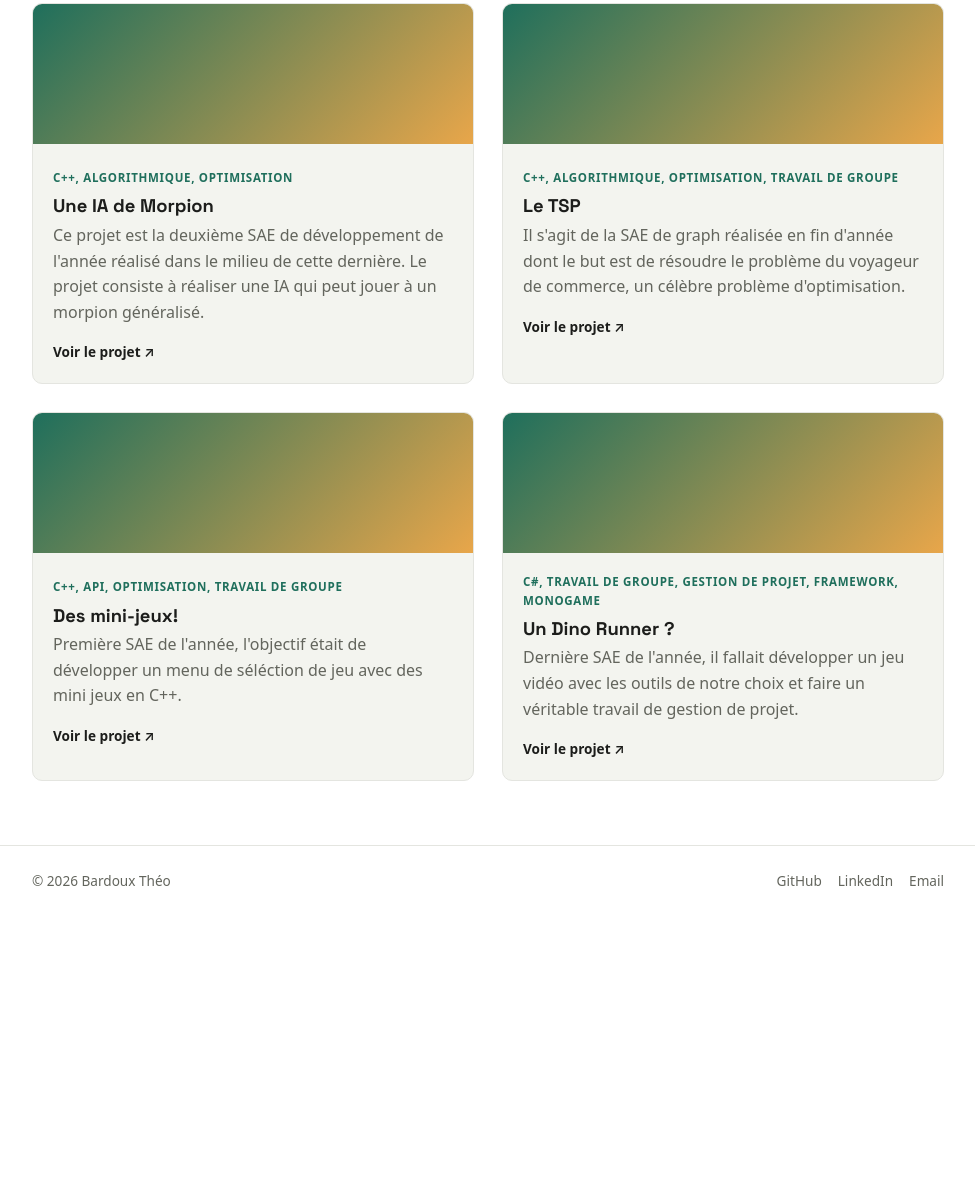
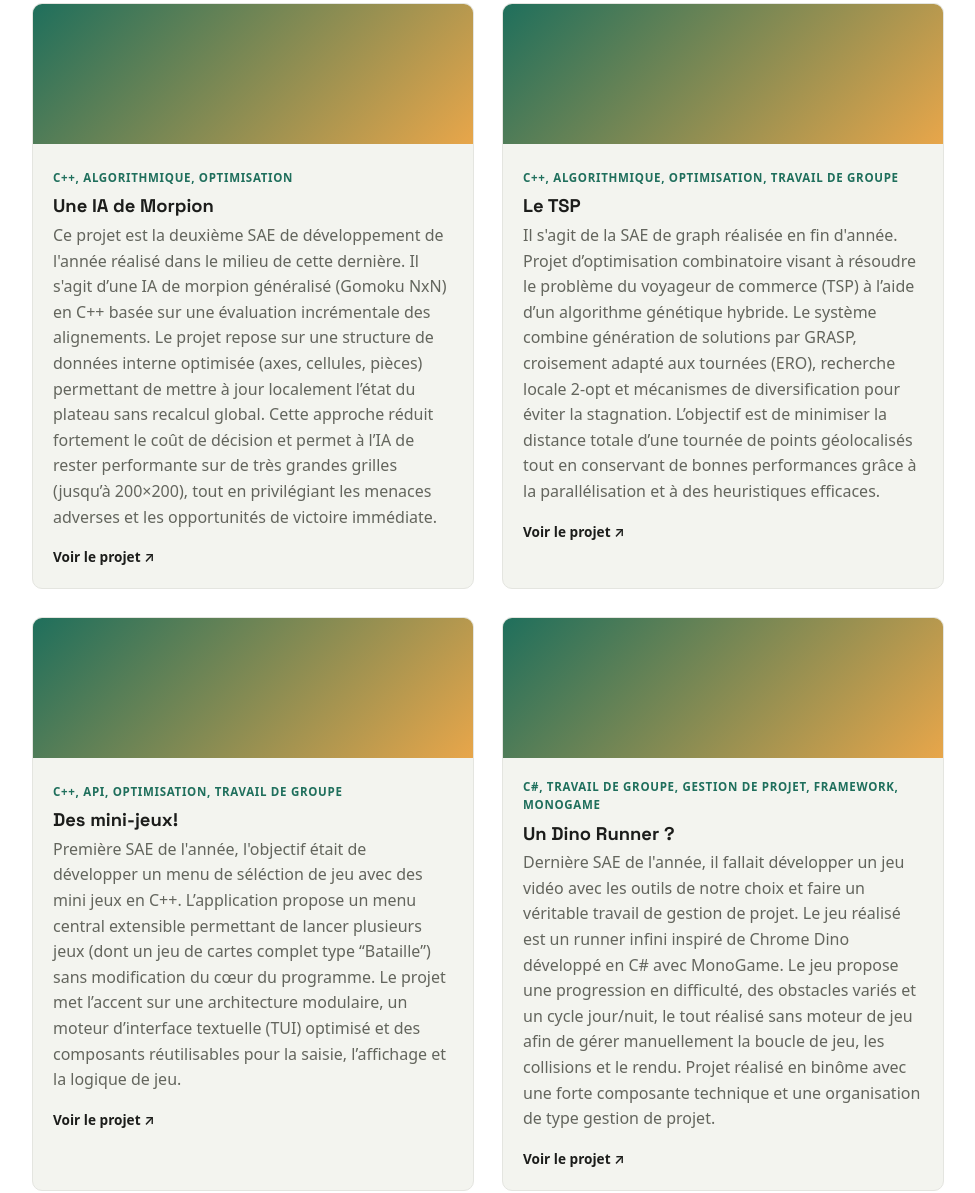
Before and after one commit to KolaghanMK1/portfolio, a plain HTML site: page project.html in a window 1280 px wide. Shown: the part 264-1457 px from the top of the page, without its empty margins (152-1127 px from the left). Before the commit the page ends 1193 px from the top, so only its background shows below. Drawn offline with Linux system fonts and the light colour scheme.

Commit message:
modified:   project.html

```diff
--- a/project.html
+++ b/project.html
@@ -39,7 +39,11 @@
                     <span class="project-tag">C++, Algorithmique, Optimisation</span>
                     <h2>Une IA de Morpion</h2>
                     <p>Ce projet est la deuxième SAE de développement de l'année réalisé dans le milieu de cette
-                        dernière. Le projet consiste à réaliser une IA qui peut jouer à un morpion généralisé.</p>
+                        dernière. Il s'agit d’une IA de morpion généralisé (Gomoku NxN) en C++ basée sur une évaluation incrémentale des alignements.
+                        Le projet repose sur une structure de données interne optimisée (axes, cellules, pièces) permettant de mettre à jour
+                        localement l’état du plateau sans recalcul global. Cette approche réduit fortement le coût de décision et permet à l’IA
+                        de rester performante sur de très grandes grilles (jusqu’à 200×200), tout en privilégiant les menaces adverses et les
+                        opportunités de victoire immédiate.</p>
                     <div class="project-links">
                         <a href="https://github.com/KolaghanMK1/IA-pour-morpion-g-n-ralis-">Voir le projet ↗</a>
                     </div>
@@ -51,8 +55,13 @@
                 <div class="project-body">
                     <span class="project-tag">C++, Algorithmique, Optimisation, Travail de groupe</span>
                     <h2>Le TSP</h2>
-                    <p>Il s'agit de la SAE de graph réalisée en fin d'année dont le but est de résoudre le problème du
-                        voyageur de commerce, un célèbre problème d'optimisation.</p>
+                    <p>Il s'agit de la SAE de graph réalisée en fin d'année.
+                        Projet d’optimisation combinatoire visant à résoudre le problème du voyageur de commerce (TSP) à l’aide d’un algorithme
+                        génétique hybride. Le système combine génération de solutions par GRASP, croisement adapté aux tournées (ERO), recherche
+                        locale 2-opt et mécanismes de diversification pour éviter la stagnation. L’objectif est de minimiser la distance totale
+                        d’une tournée de points géolocalisés tout en conservant de bonnes performances grâce à la parallélisation et à des
+                        heuristiques efficaces.
+                    </p>
                     <div class="project-links">
                         <a href="https://github.com/KolaghanMK1/S2.02-Exploration-Algorithmique">Voir le projet ↗</a>
                     </div>
@@ -65,8 +74,11 @@
                     <span class="project-tag">C++, API, Optimisation, Travail de groupe</span>
                     <h2>Des mini-jeux!</h2>
                     <p>Première SAE de l'année, l'objectif était de développer un menu de séléction de jeu avec des mini
-                        jeux en
-                        C++.</p>
+                        jeux en C++.
+                        L’application propose un menu central extensible
+                        permettant de lancer plusieurs jeux (dont un jeu de cartes complet type “Bataille”) sans modification du cœur du
+                        programme. Le projet met l’accent sur une architecture modulaire, un moteur d’interface textuelle (TUI) optimisé et des
+                        composants réutilisables pour la saisie, l’affichage et la logique de jeu.</p>
                     <div class="project-links">
                         <a href="https://github.com/KolaghanMK1/S1.01-developpement-de-mini-jeux">Voir le projet ↗</a>
                     </div>
@@ -79,7 +91,11 @@
                     <span class="project-tag">C#, Travail de groupe, Gestion de projet, Framework, MonoGame</span>
                     <h2>Un Dino Runner ?</h2>
                     <p>Dernière SAE de l'année, il fallait développer un jeu vidéo avec les outils de notre choix et
-                        faire un véritable travail de gestion de projet.</p>
+                        faire un véritable travail de gestion de projet.
+                        Le jeu réalisé est un runner infini inspiré de Chrome Dino développé en C# avec MonoGame. Le jeu propose une
+                        progression en difficulté, des obstacles variés et un cycle jour/nuit, le tout réalisé sans moteur de jeu afin de gérer
+                        manuellement la boucle de jeu, les collisions et le rendu. Projet réalisé en binôme avec une forte composante technique
+                        et une organisation de type gestion de projet.</p>
                     <div class="project-links">
                         <a href="https://github.com/KolaghanMK1/New-Dino-Runner">Voir le projet ↗</a>
                     </div>
```
